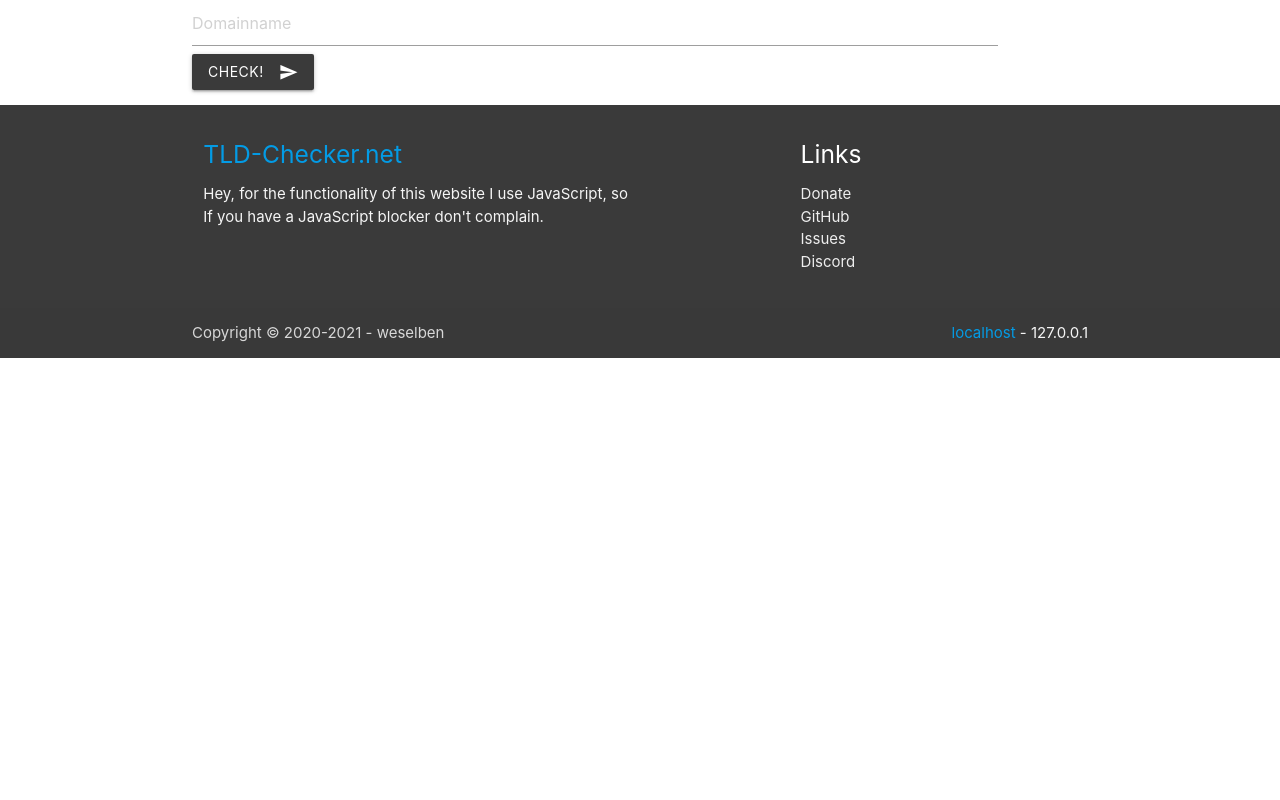
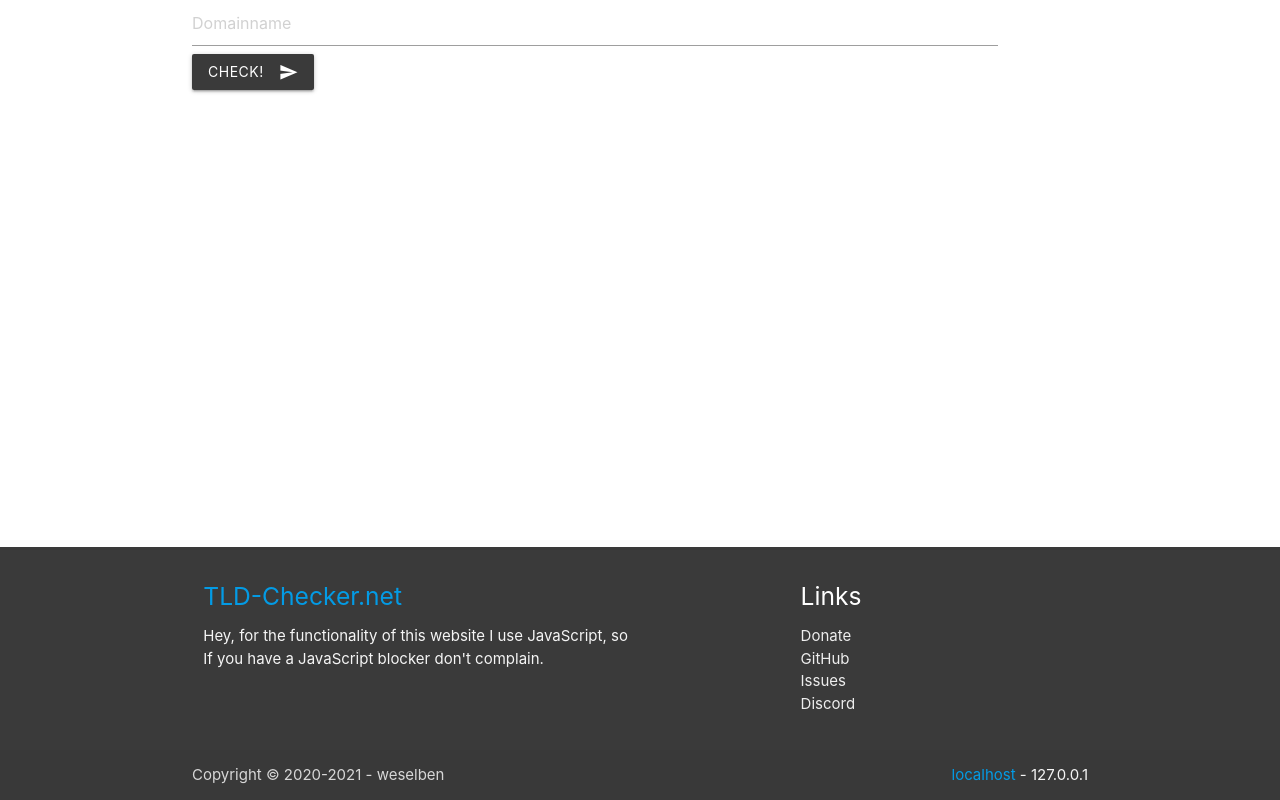
Before and after one commit to weselben/TLD-Checker, a PHP site: page / in a window 1280 px wide. Run offline with PHP 8.4, Linux system fonts and the light colour scheme.

Commit message:
Added Sticky Footer

```diff
--- a/index.php
+++ b/index.php
@@ -1678,7 +1678,7 @@ if (isset($_POST['submit'])) {
     <script src="https://cdnjs.cloudflare.com/ajax/libs/materialize/1.0.0/js/materialize.min.js"></script>
 </body>';
 } ?>
-    <footer class="page-footer" style="background-color: #3a3a3a;">
+    <footer class="page-footer" style="background-color: #3a3a3a; position: fixed; left: 0; bottom: 0; width: 100%;">
         <div class="container">
             <div class="row">
                 <div class="col l6 s12">
```
